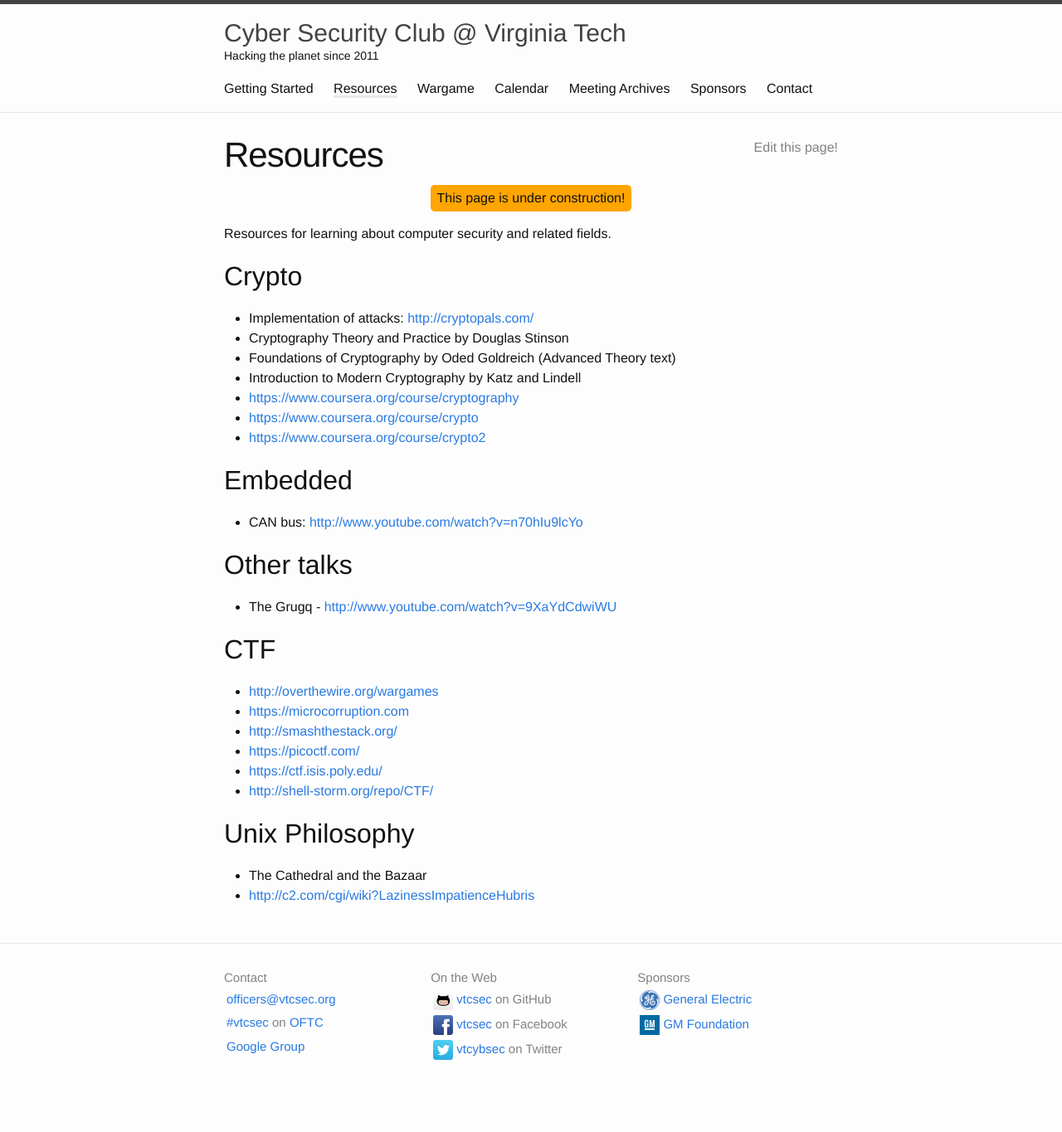
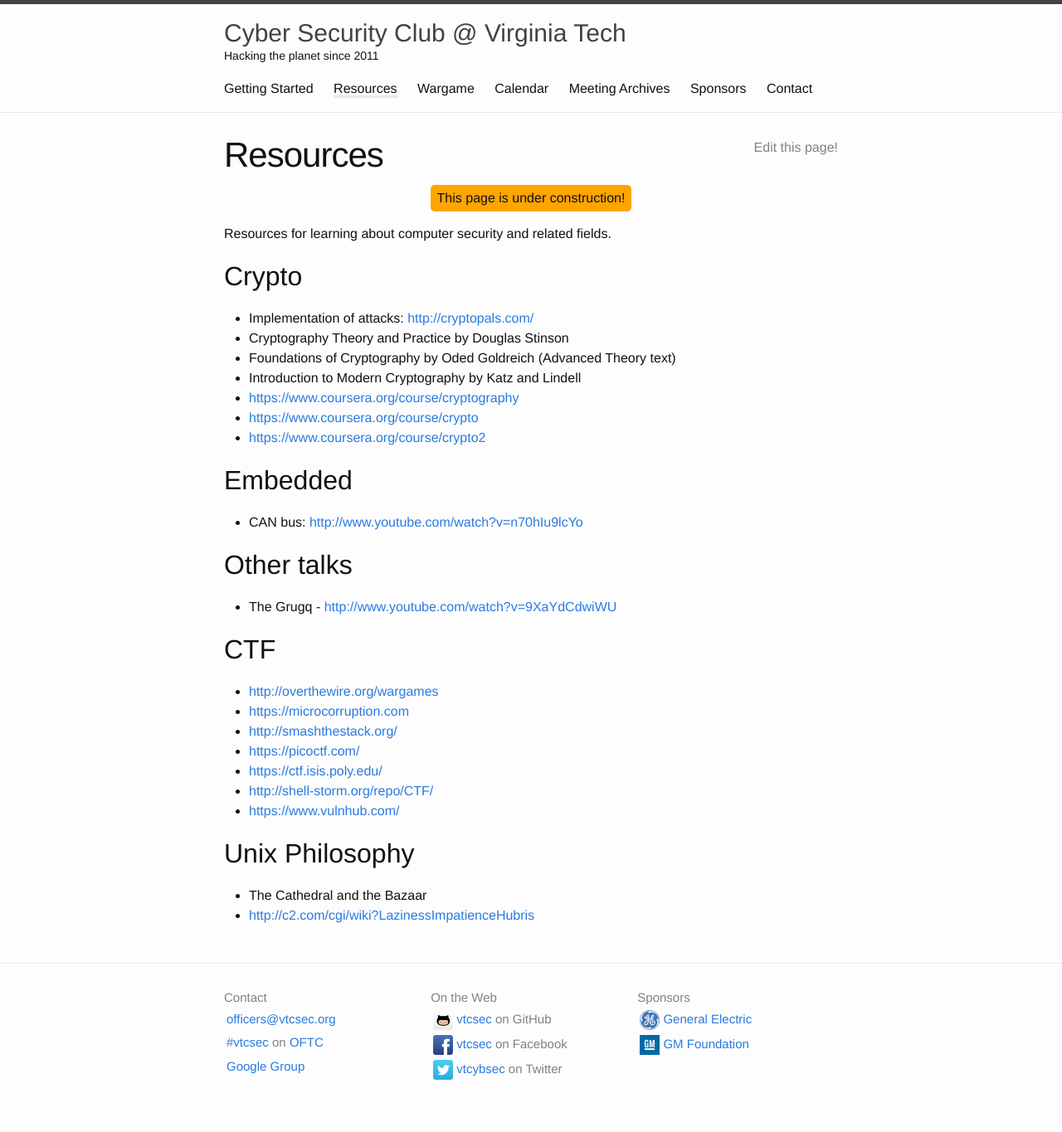
Before and after one commit to VTCSec/vtcsec.org, a Jekyll site: the page built from resources.md, in a window 1280 px wide. Shown: the whole page at 83% size. Built offline with Jekyll 4.4.1, drawn with Linux system fonts in a browser that asks for light colours; before the commit the page ends 1341 px from its top, so only the background shows below that.

Commit message:
added vulnhub as suggested by @pwalko

```diff
--- a/resources.md
+++ b/resources.md
@@ -31,6 +31,7 @@ Resources for learning about computer security and related fields.
   - <https://picoctf.com/>
   - <https://ctf.isis.poly.edu/>
   - <http://shell-storm.org/repo/CTF/>
+  - <https://www.vulnhub.com/>
 
 ## Unix Philosophy
   - The Cathedral and the Bazaar
```
